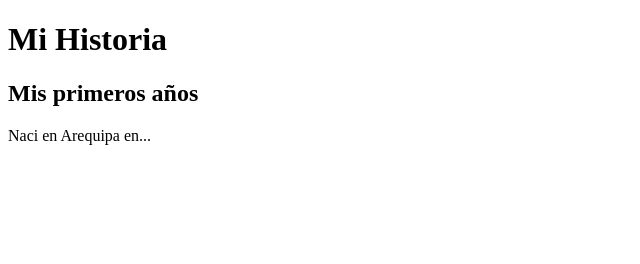
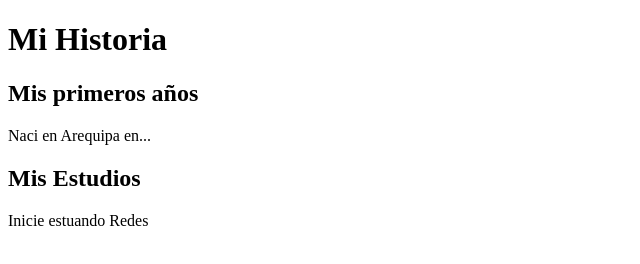
Before and after one commit to MauricioMamani/mi-biografia, a plain HTML site: page index.html in a window 1280 px wide. Shown: the whole page, without its empty margins (0-640 px from the left). Drawn offline with Linux system fonts and the light colour scheme.

Commit message:
agregando mis estudios

```diff
--- a/index.html
+++ b/index.html
@@ -13,6 +13,10 @@
             <h2>Mis primeros años</h2>
             <p>Naci en Arequipa en...</p>
         </section>
+        <section>
+            <h2>Mis Estudios</h2>
+            <p>Inicie estuando Redes</p>
+        </section>
     </main>
 </body>
 </html>
```
